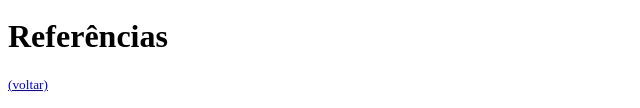
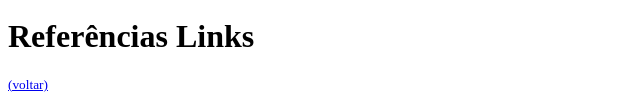
Before and after one commit to leonardosantos10/projeto-men, a plain HTML site: page index.html in a window 1280 px wide. Shown: the part 3153-3261 px from the top of the page, without its empty margins (0-640 px from the left). Drawn offline with Linux system fonts and the light colour scheme.

Commit message:
aletrando arquivos

```diff
--- a/index.html
+++ b/index.html
@@ -152,7 +152,7 @@
   </ol>
 
 
-  <h1 id="referencias">Referências</h1>
+  <h1 id="referencias">Referências Links</h1>
   <small><a href="#inicio">(voltar)</a></small>
   <ul>
      <li>
```
Also changed, not shown: 1 other file.
